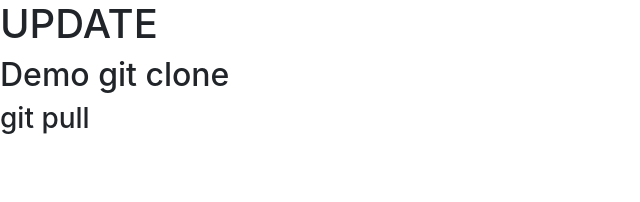
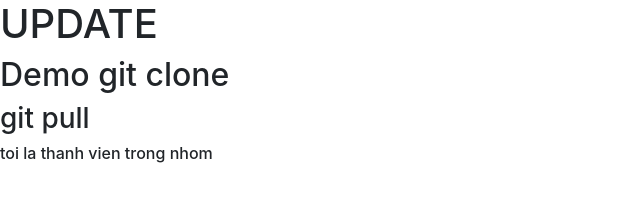
Before and after one commit to PhamSonUIT/BC55_demoGIT, a plain HTML site: page index.html in a window 1280 px wide. Shown: the whole page, without its empty margins (0-640 px from the left). Drawn offline with nearby package versions, Linux system fonts and the light colour scheme.

Commit message:
day la code devB

```diff
--- a/index.html
+++ b/index.html
@@ -13,6 +13,8 @@
       <h1>UPDATE</h1>
       <h2>Demo git clone</h2>
       <h3>git pull</h3>
+
+      <h6>toi la thanh vien trong nhom</h6>
     <!-- Optional JavaScript -->
     <!-- jQuery first, then Popper.js, then Bootstrap JS -->
     <script src="https://code.jquery.com/jquery-3.3.1.slim.min.js" integrity="sha384-q8i/X+965DzO0rT7abK41JStQIAqVgRVzpbzo5smXKp4YfRvH+8abtTE1Pi6jizo" crossorigin="anonymous"></script>
```
